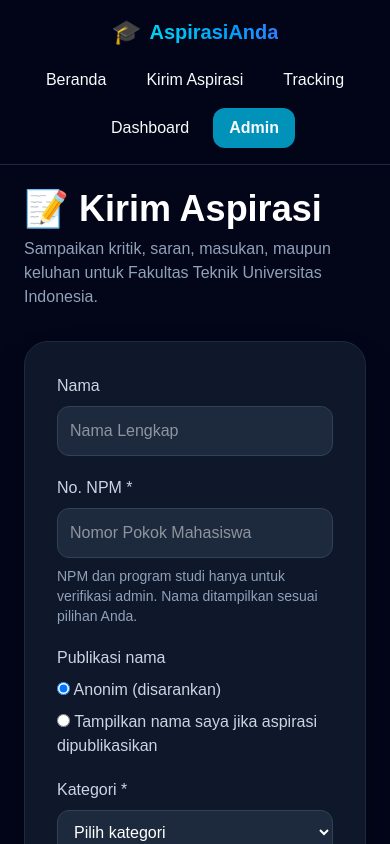
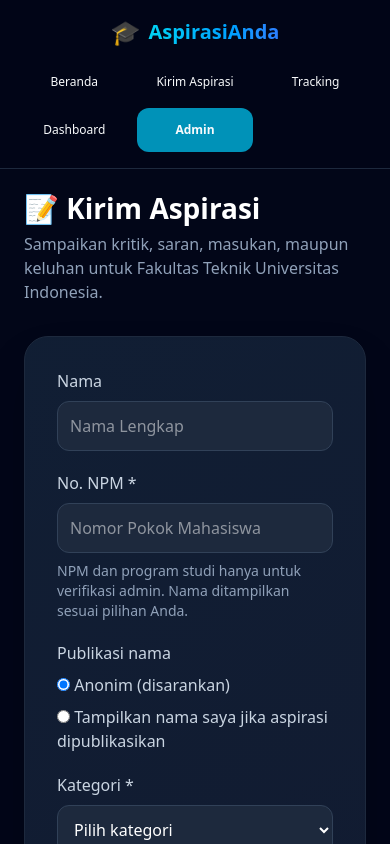
Before and after one commit to cakadut/Aspirasi_Anda, a Next.js app: page /submit in a window 390 px wide. Shown: the top 844 px of the page. Built offline with nearby package versions, Linux system fonts and the light colour scheme; no server answers; the database is empty.

Commit message:
Improve mobile touch targets, typography, focus and campus visual styling

```diff
--- a/app/globals.css
+++ b/app/globals.css
@@ -29,3 +29,23 @@ select {
 a {
   text-decoration: none;
 }
+
+body { font-family: system-ui, -apple-system, BlinkMacSystemFont, "Segoe UI", sans-serif; overflow-wrap: anywhere; }
+body > main { min-width: 0; }
+button, a, input, select, textarea { -webkit-tap-highlight-color: transparent; }
+button, .campus-nav a { min-height: 44px; }
+:focus-visible { outline: 2px solid #67e8f9; outline-offset: 3px; }
+input, select, textarea { max-width: 100%; }
+.bg-slate-900 { background-image: linear-gradient(145deg, rgba(56,189,248,.045), rgba(129,140,248,.025)); }
+@media (max-width: 767px) {
+ .campus-nav { width: 100%; display: grid; grid-template-columns: repeat(3,minmax(0,1fr)); gap: 4px; }
+ .campus-nav a { display: flex; align-items: center; justify-content: center; text-align: center; padding: 8px 4px; font-size: 12px; }
+ nav.sticky { position: relative; }
+ input:not([type=checkbox]):not([type=radio]), select, textarea { font-size: 16px; }
+ main .flex.justify-between.items-center { flex-wrap: wrap; gap: 12px; }
+ main h1 { font-size: clamp(1.75rem, 7vw, 2.5rem); }
+ main .grid { min-width: 0; }
+ main .flex-1 { min-width: 0; }
+ footer { padding-bottom: env(safe-area-inset-bottom); }
+}
+@media (prefers-reduced-motion: reduce) { *, *::before, *::after { animation-duration: .01ms !important; transition-duration: .01ms !important; } }
```
